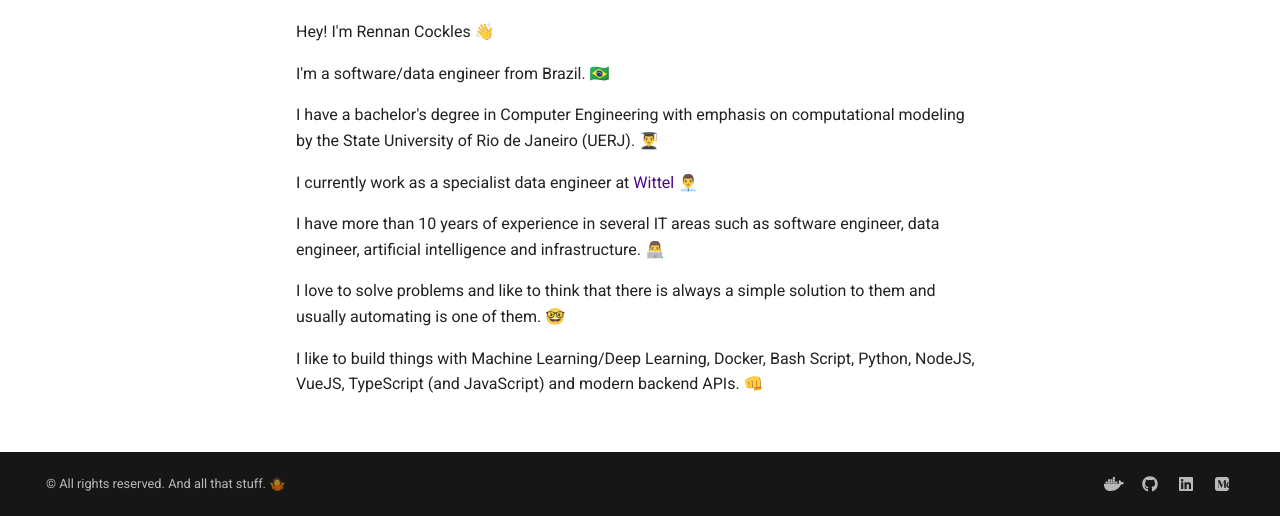
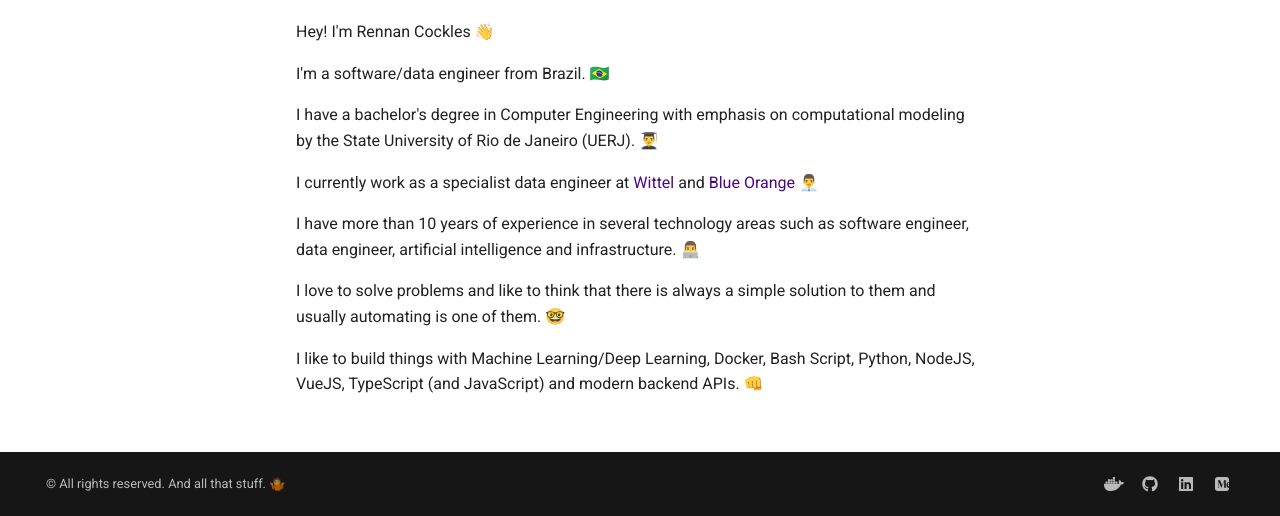
Before and after one commit to rennancockles/rennancockles.github.io, an MkDocs documentation site: the page built from docs/index.md, in a window 1280 px wide, cut to the strip 384-900 px from the top of the page. Built offline with MkDocs 1.6.1 and Material for MkDocs 9.7.7, drawn with Linux system fonts in a browser that asks for light colours.

Commit message:
update data

```diff
--- a/docs/index.md
+++ b/docs/index.md
@@ -8,9 +8,9 @@
 
 I have a bachelor's degree in Computer Engineering with emphasis on computational modeling by the State University of Rio de Janeiro (UERJ). 👨‍🎓
 
-I currently work as a specialist data engineer at <a href="https://wittel.com" rel="noopener noreferrer nofollow" target="_blank">Wittel</a> 👨‍💼
+I currently work as a specialist data engineer at <a href="https://wittel.com" rel="noopener noreferrer nofollow" target="_blank">Wittel</a> and <a href="https://blueorange.digital" rel="noopener noreferrer nofollow" target="_blank">Blue Orange</a> 👨‍💼
 
-I have more than 10 years of experience in several IT areas such as software engineer, data engineer, artificial intelligence and infrastructure. 👨‍💻
+I have more than 10 years of experience in several technology areas such as software engineer, data engineer, artificial intelligence and infrastructure. 👨‍💻
 
 I love to solve problems and like to think that there is always a simple solution to them and usually automating is one of them. 🤓
 
```
Also changed, not shown: docs/services.md (+1 -1 lines).
